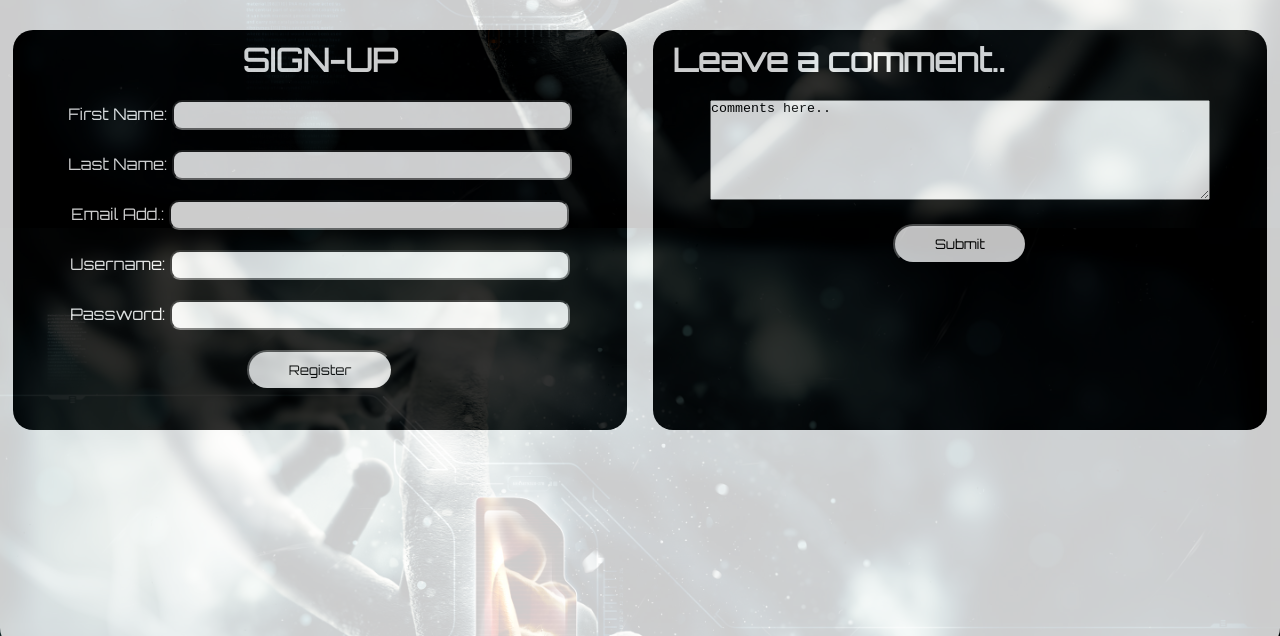
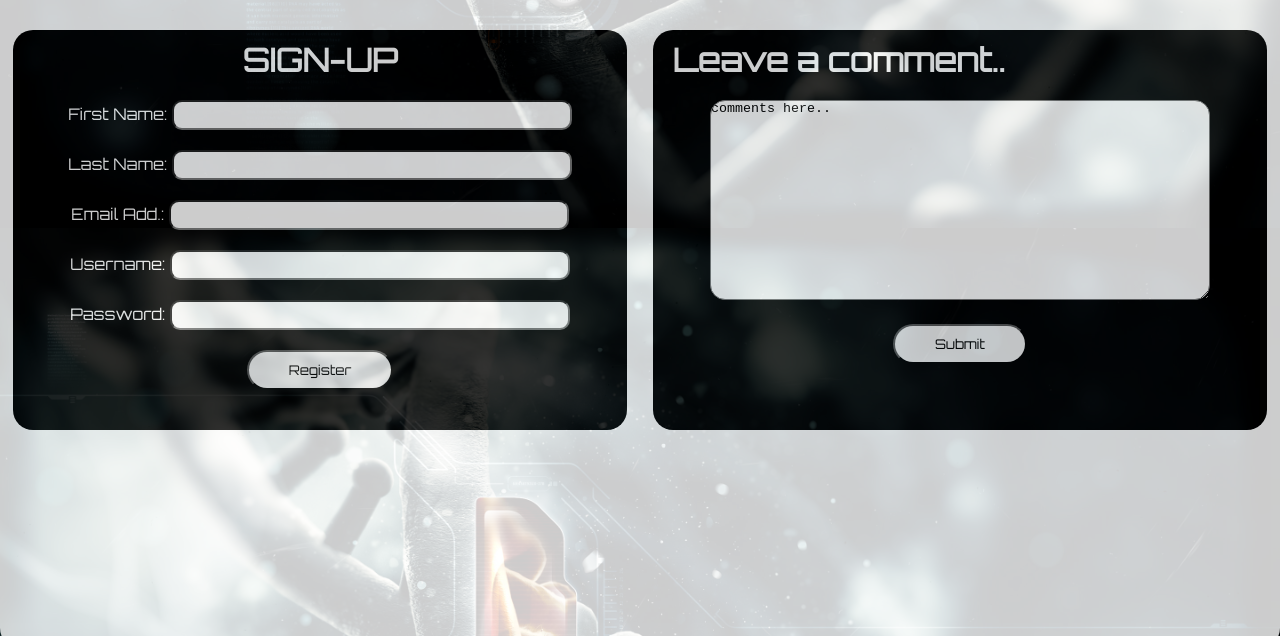
Before and after one commit to riomadara14/test, a plain HTML site: page index.html in a window 1280 px wide. Shown: the part 2172-2808 px from the top of the page. Drawn offline with Linux system fonts and the light colour scheme.

Commit message:
new update again

```diff
--- a/assets/css/style.css
+++ b/assets/css/style.css
@@ -287,8 +287,9 @@ button:hover{
 
 textarea{
 	width: 500px;
-	height: 100px;
+	height: 200px;
 	margin-top: 20px;
+	border-radius: 15px;
 }
 
 .footer{
```
